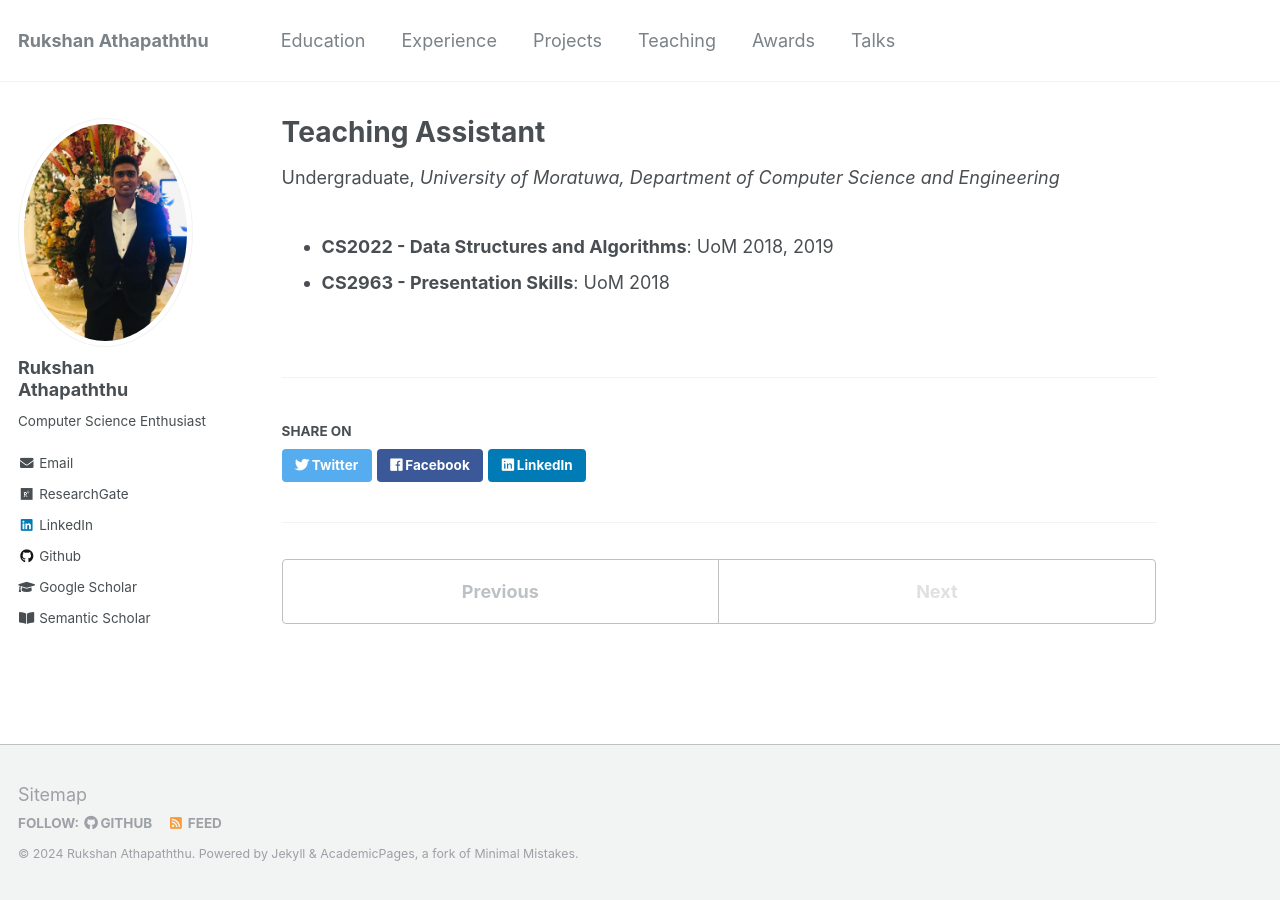
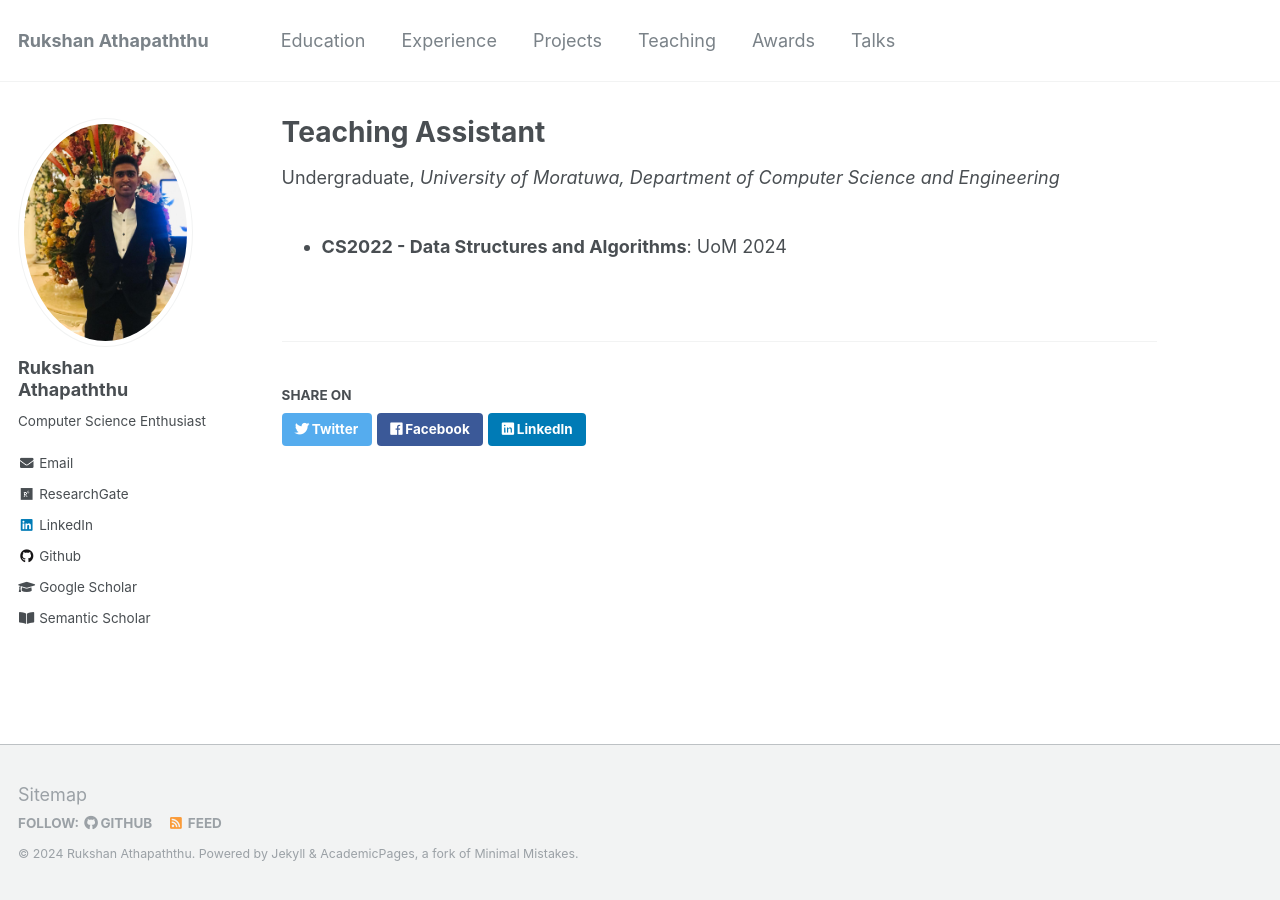
Before and after one commit to athapaththuamsrb/athapathtuamsrb.github.io, a Jekyll site: the page built from _teaching/teaching-assistant-uom.md, in a window 1280 px wide. Built offline with Jekyll 4.4.1, drawn with Linux system fonts in a browser that asks for light colours.

Commit message:
add teaching

```diff
--- a/_teaching/teaching-assistant-uom.md
+++ b/_teaching/teaching-assistant-uom.md
@@ -7,5 +7,4 @@ venue: "University of Moratuwa, Department of Computer Science and Engineering"
 location: "Moratuwa, Sri Lanka"
 ---
 
-- **CS2022 - Data Structures and Algorithms**: UoM 2018, 2019
-- **CS2963 - Presentation Skills**: UoM 2018
+- **CS2022 - Data Structures and Algorithms**: UoM 2024
```
Also changed, not shown: _teaching/instructor-uom.md (+2 -2 lines).
